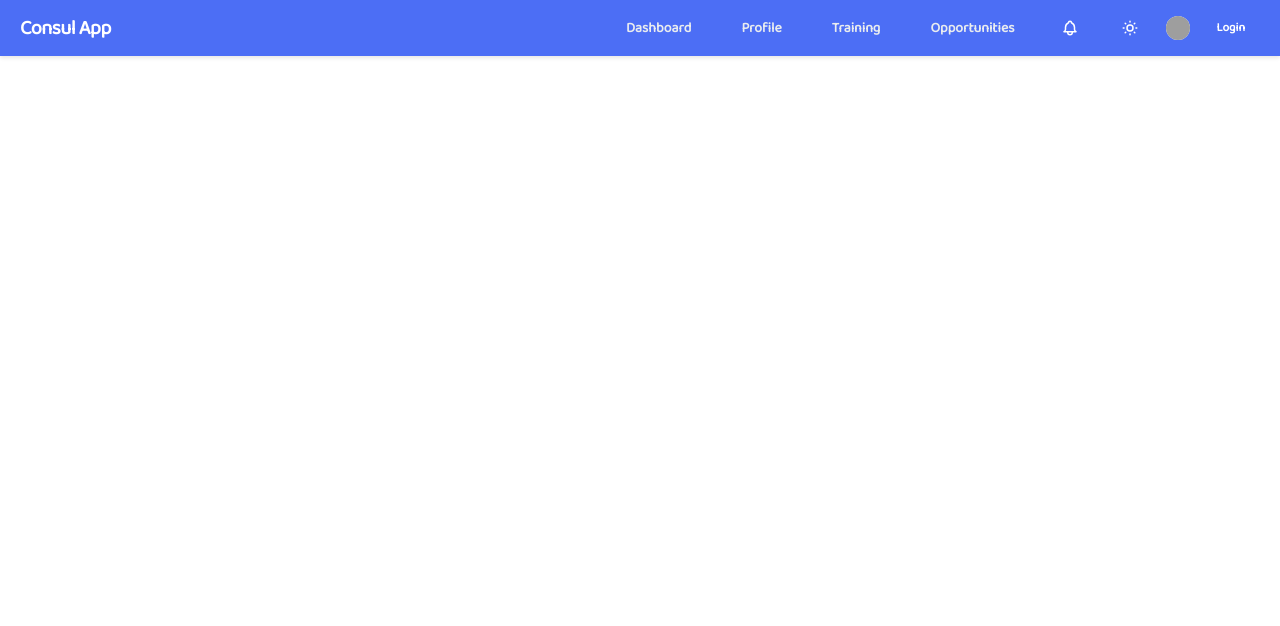
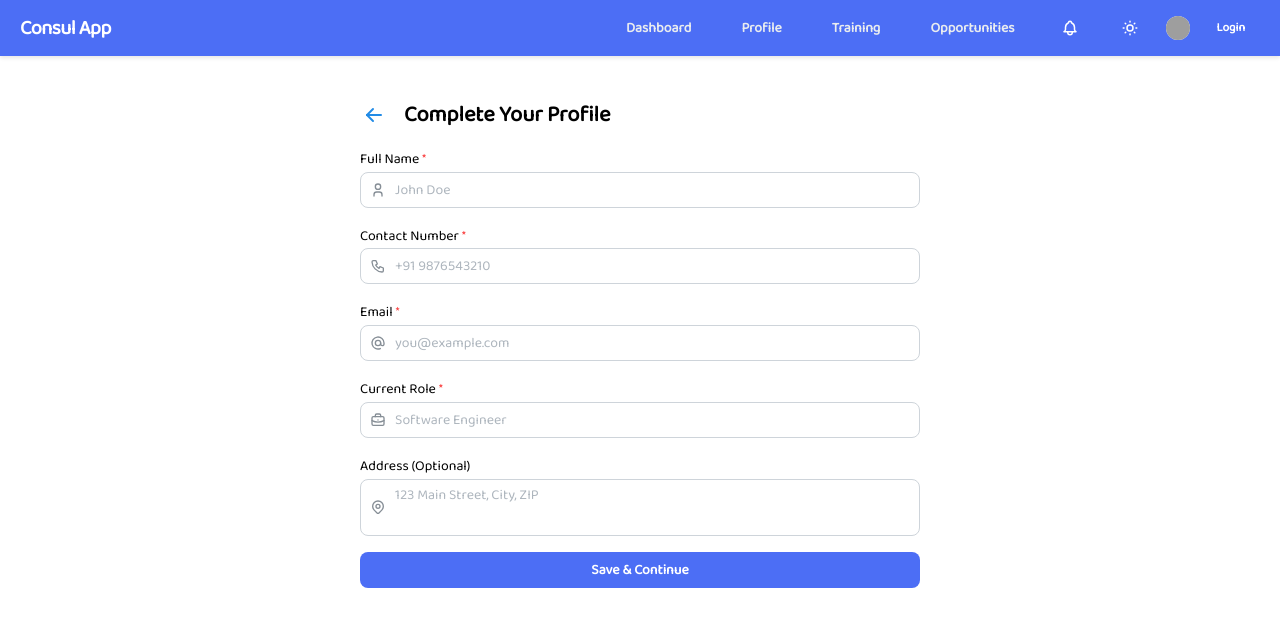
Before and after one commit to itzjeppy/consul-app, a React (Create React App) app: page /profile/edit in a window 1280 px wide. Shown: the top 626 px of the page. Built offline with nearby package versions, Linux system fonts and the light colour scheme; grey boxes are pictures that could not be loaded.

Commit message:
spoorthy changes

```diff
--- a/src/App.tsx
+++ b/src/App.tsx
@@ -9,6 +9,7 @@ import OpportunitiesPage from './Components/Opportunities/OpportunitiesPage';
 import ApplicationsPage from './Components/Opportunities/ApplicationsPage';
 import { TrainingsPage } from './Components/Trainings/TrainingsPage';
 import { MyTrainingsPage } from './Components/Trainings/MyTrainingsPage';
+import ProfileEditPage from './Components/Profile/EditProfile';
 
 export default function App() {
   return (
@@ -18,7 +19,8 @@ export default function App() {
         <Routes>
           <Route path="/" element={<Navigate to="/dashboard" />} />
           <Route path="/dashboard" element={<Dashboard />} />
-          <Route path="/profile" element={<ProfilePage />} />
+          <Route path="/profile" element={<ProfilePage />}/>
+          <Route path="/profile/edit" element={<ProfileEditPage/>}/>
           <Route path="/upload-resume" element={<UploadResumePage />} />
           <Route path="/auth" element={<AuthPage />} />
           <Route path="/trainings" element={<TrainingsPage/>}/>
--- a/src/Components/Auth/AuthPage.tsx
+++ b/src/Components/Auth/AuthPage.tsx
@@ -9,28 +9,24 @@ import {
   Stack,
   Divider,
   Text,
-  Textarea,
   useComputedColorScheme,
   useMantineTheme,
-  SimpleGrid,
 } from '@mantine/core';
 import {
   IconAt,
   IconLock,
-  IconUser,
   IconId,
-  IconPhone,
-  IconBriefcase,
-  IconMapPin,
 } from '@tabler/icons-react';
+import { useNavigate } from 'react-router-dom';
 
 export default function AuthPage() {
   const computedColorScheme = useComputedColorScheme();
   const theme = useMantineTheme();
   const isDark = computedColorScheme === 'dark';
+  const navigate = useNavigate();
 
   return (
-    <div style={{margin:0, padding:0, width:"100vw", height:'100vh', background:"red", position:'fixed', top:0,left:0 }}>
+    <div style={{ margin: 0, padding: 0, width: "100vw", height: '100vh', background: "red", position: 'fixed', top: 0, left: 0 }}>
       <Box
         style={{
           width: '100vw',
@@ -94,44 +90,18 @@ export default function AuthPage() {
 
             {/* Sign Up Panel */}
             <Tabs.Panel value="signup" mt="md">
-            <form>
-              <SimpleGrid cols={{ base: 1, sm: 2 }} spacing="md">
-                <TextInput
-                  label="Full Name"
-                  placeholder="John Doe"
-                  leftSection={<IconUser size={16} />}
-                  required
-                />
+              <form
+                onSubmit={(e) => {
+                  e.preventDefault();
+                  // after successful registration, redirect to profile edit page
+                  navigate('/profile/edit');
+                }}
+              >
+                <Stack gap="md">
                   <TextInput
                     label="Employee ID"
                     placeholder="EMP12345"
                     leftSection={<IconId size={16} />}
-                  required
-                />
-                <TextInput
-                  label="Mobile Number"
-                  placeholder="+91 9876543210"
-                  leftSection={<IconPhone size={16} />}
-                  required
-                />
-                <TextInput
-                  label="Email"
-                  placeholder="you@example.com"
-                  leftSection={<IconAt size={16} />}
-                  required
-                />
-                <TextInput
-                  label="Current Role"
-                  placeholder="Software Engineer"
-                  leftSection={<IconBriefcase size={16} />}
-                  required
-                />
-                <Textarea
-                  label="Address"
-                  placeholder="123 Main Street, City, ZIP"
-                  minRows={2}
-                  autosize
-                  leftSection={<IconMapPin size={16} />}
                     required
                   />
                   <PasswordInput
@@ -146,8 +116,7 @@ export default function AuthPage() {
                     leftSection={<IconLock size={16} />}
                     required
                   />
-              </SimpleGrid>
-
+                </Stack>
                 <Stack mt="lg">
                   <Button fullWidth color="indigo" type="submit">
                     Sign Up
--- a/src/Components/Global/NavBar.tsx
+++ b/src/Components/Global/NavBar.tsx
@@ -19,7 +19,7 @@ export default function NavBar() {
   const navLinks = [
     { label: 'Dashboard', path: '/dashboard' },
     { label: 'Profile', path: '/profile' },
-    { label: 'Training', path: '/training' },
+    { label: 'Training', path: '/trainings' },
     { label: 'Opportunities', path: '/opportunities' },
   ];
 
--- /dev/null
+++ b/src/Components/Profile/EditProfile.tsx
@@ -0,0 +1,101 @@
+import {
+    Box,
+    TextInput,
+    Textarea,
+    Button,
+    Stack,
+    Title,
+    Group,
+    ActionIcon,
+  } from '@mantine/core';
+  import {
+    IconArrowLeft,
+    IconUser,
+    IconAt,
+    IconPhone,
+    IconBriefcase,
+    IconMapPin,
+  } from '@tabler/icons-react';
+  import { useNavigate } from 'react-router-dom';
+  import { useState } from 'react';
+
+  export default function ProfileEditPage() {
+    const navigate = useNavigate();
+    const [form, setForm] = useState({
+      fullName: '',
+      contact: '',
+      email: '',
+      address: '',
+      role: '',
+    });
+
+    const handleChange = (field: string, value: string) => {
+      setForm((prev) => ({ ...prev, [field]: value }));
+    };
+
+    const handleSubmit = (e: React.FormEvent) => {
+      e.preventDefault();
+      // TODO: send form data to backend
+      navigate('/dashboard'); // redirect after saving
+    };
+
+    return (
+      <Box p="lg" maw={600} mx="auto">
+        <Group justify="flex-start" mb="md">
+          <ActionIcon variant="subtle" onClick={() => navigate(-1)}>
+            <IconArrowLeft />
+          </ActionIcon>
+          <Title order={3}>Complete Your Profile</Title>
+        </Group>
+
+        <form onSubmit={handleSubmit}>
+          <Stack gap="md">
+            <TextInput
+              label="Full Name"
+              placeholder="John Doe"
+              leftSection={<IconUser size={16} />}
+              value={form.fullName}
+              onChange={(e) => handleChange('fullName', e.currentTarget.value)}
+              required
+            />
+            <TextInput
+              label="Contact Number"
+              placeholder="+91 9876543210"
+              leftSection={<IconPhone size={16} />}
+              value={form.contact}
+              onChange={(e) => handleChange('contact', e.currentTarget.value)}
+              required
+            />
+            <TextInput
+              label="Email"
+              placeholder="you@example.com"
+              leftSection={<IconAt size={16} />}
+              value={form.email}
+              onChange={(e) => handleChange('email', e.currentTarget.value)}
+              required
+            />
+            <TextInput
+              label="Current Role"
+              placeholder="Software Engineer"
+              leftSection={<IconBriefcase size={16} />}
+              value={form.role}
+              onChange={(e) => handleChange('role', e.currentTarget.value)}
+              required
+            />
+            <Textarea
+              label="Address (Optional)"
+              placeholder="123 Main Street, City, ZIP"
+              autosize
+              minRows={2}
+              leftSection={<IconMapPin size={16} />}
+              value={form.address}
+              onChange={(e) => handleChange('address', e.currentTarget.value)}
+            />
+            <Button type="submit" color="indigo" fullWidth>
+              Save & Continue
+            </Button>
+          </Stack>
+        </form>
+      </Box>
+    );
+  }
--- a/src/Components/Profile/PersonalInfo.tsx
+++ b/src/Components/Profile/PersonalInfo.tsx
@@ -7,13 +7,17 @@ import {
   Divider,
   Grid,
   Box,
+  ActionIcon,
 } from '@mantine/core';
 import {
   IconIdBadge2,
   IconPhone,
   IconMail,
   IconMapPin,
+  IconEdit,
 } from '@tabler/icons-react';
+import { useNavigate } from 'react-router-dom';
+import ActionItems from '../Dashboard/ActionItems';
 
 interface PersonalInfoProps {
   name: string;
@@ -41,6 +45,7 @@ export default function PersonalInfo({
   currentRole,
 }: PersonalInfoProps) {
   const avatarSeed = getInitialsSeed(name);
+  const navigate = useNavigate();
 
   return (
     <Card withBorder shadow="sm" radius="md" p="md">
@@ -56,9 +61,12 @@ export default function PersonalInfo({
         {/* Info Stack */}
         <Stack gap="xs" style={{ flex: 1 }}>
           <Box>
-            <Text fw={700} size="lg">
+            <Group gap="xs" align="center">
+            <Text fw={700} size="xl">
               {name}
             </Text>
+            <ActionIcon variant="subtle" onClick={() => navigate("./edit")}><IconEdit/></ActionIcon>
+            </Group>
             <Text size="sm" c="gray.6">
               {currentRole}
             </Text>
```
Lines whose indentation alone changed are shown as unchanged.
